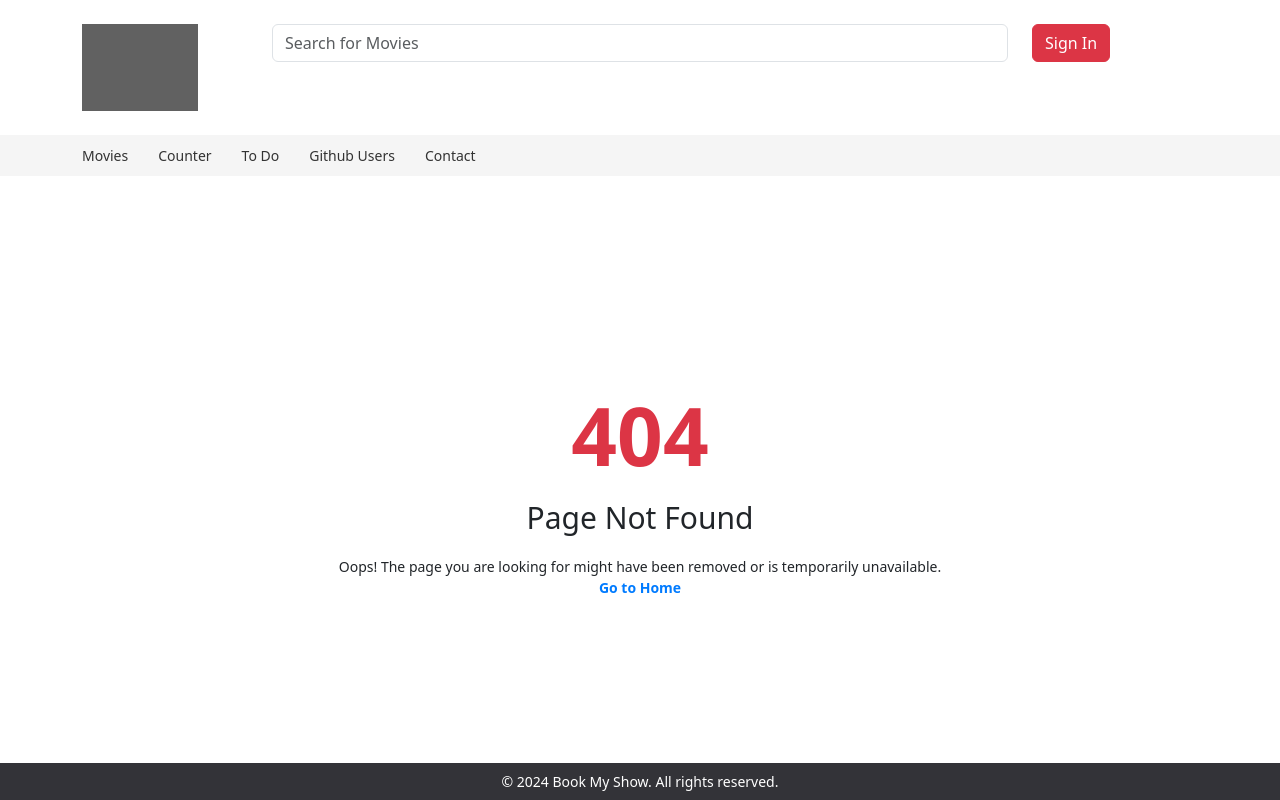
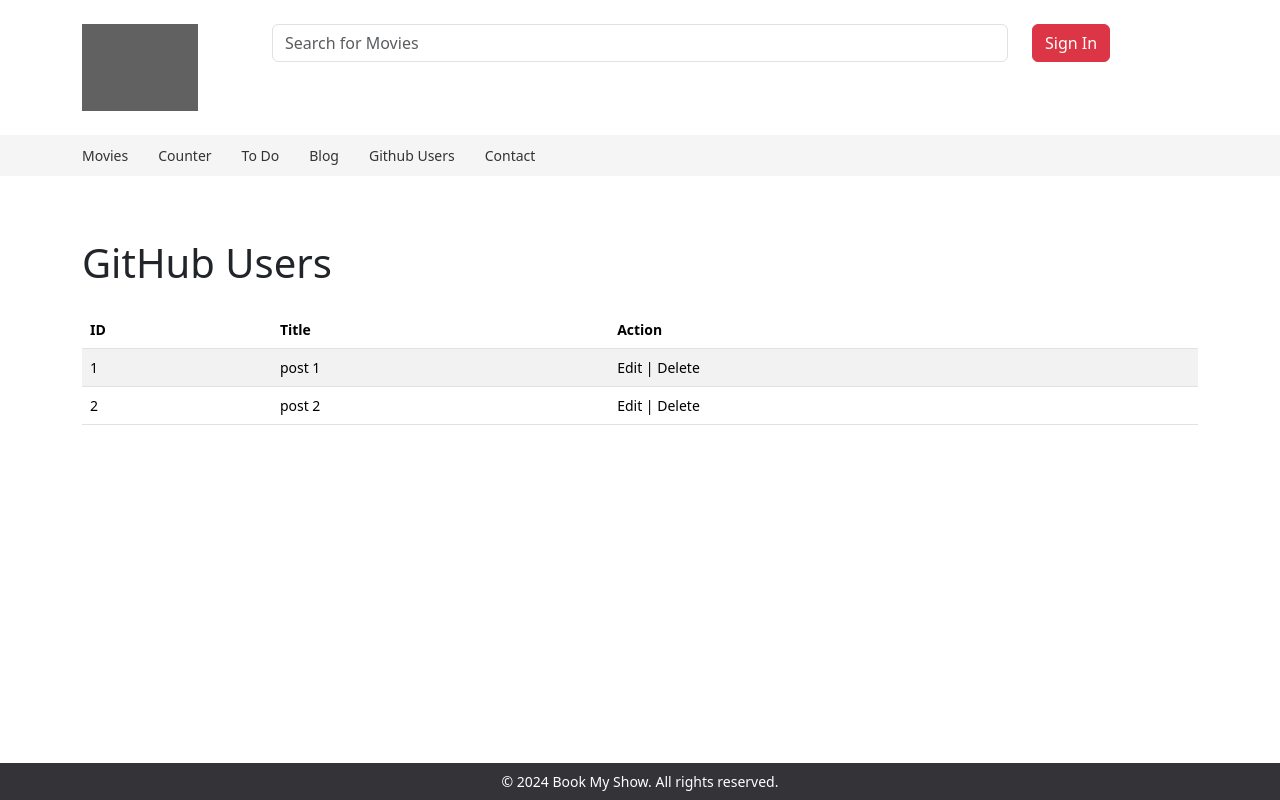
Before and after one commit to mohittocommit/React, a React (Vite) app in the folder bookMyShowClone/: page /pages/blog in a window 1280 px wide. Built offline with nearby package versions, Linux system fonts and the light colour scheme; data requests are answered from the project's data file; grey boxes are pictures that could not be loaded.

Commit message:
blog listing with json server

```diff
--- /dev/null
+++ b/bookMyShowClone/db.json
@@ -0,0 +1,6 @@
+{
+  "posts": [
+    { "id": "1", "title": "post 1", "views": 100 },
+    { "id": "2", "title": "post 2", "views": 200 }
+  ]
+}
--- a/bookMyShowClone/src/App.jsx
+++ b/bookMyShowClone/src/App.jsx
@@ -14,6 +14,7 @@ import Footer from './components/Common/Footer';
 import Home from './pages/Home';
 import Counter from './pages/Counter';
 import ToDo from './pages/ToDo';
+import Blog from './pages/blog/Blog';
 import GitHubUsers from './pages/GitHubUsers';
 import Contact from './pages/Contact';
 import NotFound from './pages/NotFound';
@@ -30,6 +31,7 @@ const App = () => {
             <Route path="/" element={<Home />} />
             <Route path="/pages/todo" element={<ToDo />} />
             <Route path="pages/counter" element={<Counter />} />
+            <Route path="pages/blog" element={<Blog />} />
             <Route path ="pages/githubusers" element={<GitHubUsers />} />
             <Route path="/pages/contact" element={<Contact />} />
             <Route path="*" element={<NotFound />} />
--- a/bookMyShowClone/src/components/Common/SubHeader.jsx
+++ b/bookMyShowClone/src/components/Common/SubHeader.jsx
@@ -11,6 +11,7 @@ const SubHeader = () => {
                     <li><Link to="/">Movies</Link></li>
                     <li><Link to="/pages/counter">Counter</Link></li>
                     <li><Link to="pages/todo">To Do</Link></li>
+                    <li><Link to="pages/blog">Blog</Link></li>
                     <li><Link to="pages/githubusers">Github Users</Link></li>
                     <li><Link to="/pages/contact">Contact</Link></li>
                 </ul>
--- /dev/null
+++ b/bookMyShowClone/src/pages/blog/Blog.jsx
@@ -0,0 +1,68 @@
+import React, {useState, useEffect} from 'react'
+import axios from 'axios';
+
+const Blog = () => {
+    const [gitUserData, setGitUserData] = useState([]);
+    const [loading, setLoading] = useState(true);
+
+    const fetchGitUserList = async () => {
+        try {
+            const response = await axios.get("http://localhost:9001/posts");
+            setGitUserData(response.data)
+        } catch (error) {
+            console.log(error)
+        } finally {
+            setLoading(false);
+        }
+    }
+
+    useEffect(() => {
+        fetchGitUserList();
+    }, [])
+    return (
+        <>
+            <div className='page-blog page'>
+                <div className="container mt-5">
+                    <h1 className="mb-4">GitHub Users</h1>
+                    <table className="table table-striped">
+                        <thead>
+                            <tr>
+                                <th scope="col">ID</th>
+                                <th scope="col">Title</th>
+                                <th scope="col">Action</th>
+                            </tr>
+                        </thead>
+                        <tbody>
+                            {
+                                loading ?
+                                    <tr>
+                                        <td colSpan="3" className="text-center">
+                                            <div className="spinner-border text-primary" role="status">
+                                                <span className="visually-hidden">Loading...</span>
+                                            </div>
+                                        </td>
+                                    </tr>
+                                    :
+                                    gitUserData.map((item, index) => {
+                                        return (
+                                            <tr key={index}>
+                                                <td>
+                                                    {item.id}
+                                                </td>
+                                                <td className="align-middle">{item.title}</td>
+                                                <td className="align-middle">
+                                                    Edit | Delete
+                                                </td>
+                                            </tr>
+                                        )
+                                    })
+                            }
+                        </tbody>
+                    </table>
+                </div>
+            </div>
+        </>
+    )
+}
+
+export default Blog
```
Also changed, not shown: bookMyShowClone/src/pages/blog/AddPost.jsx (added, +11 -0 lines).
